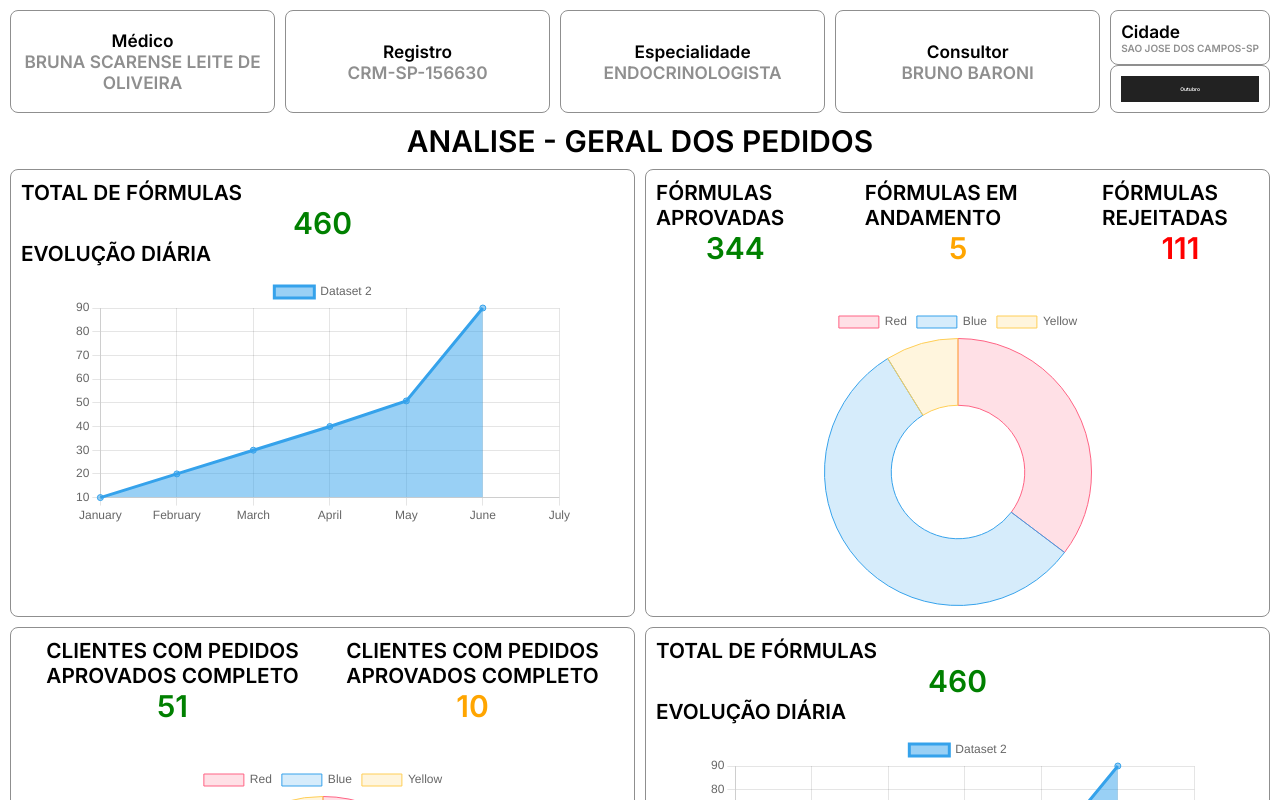
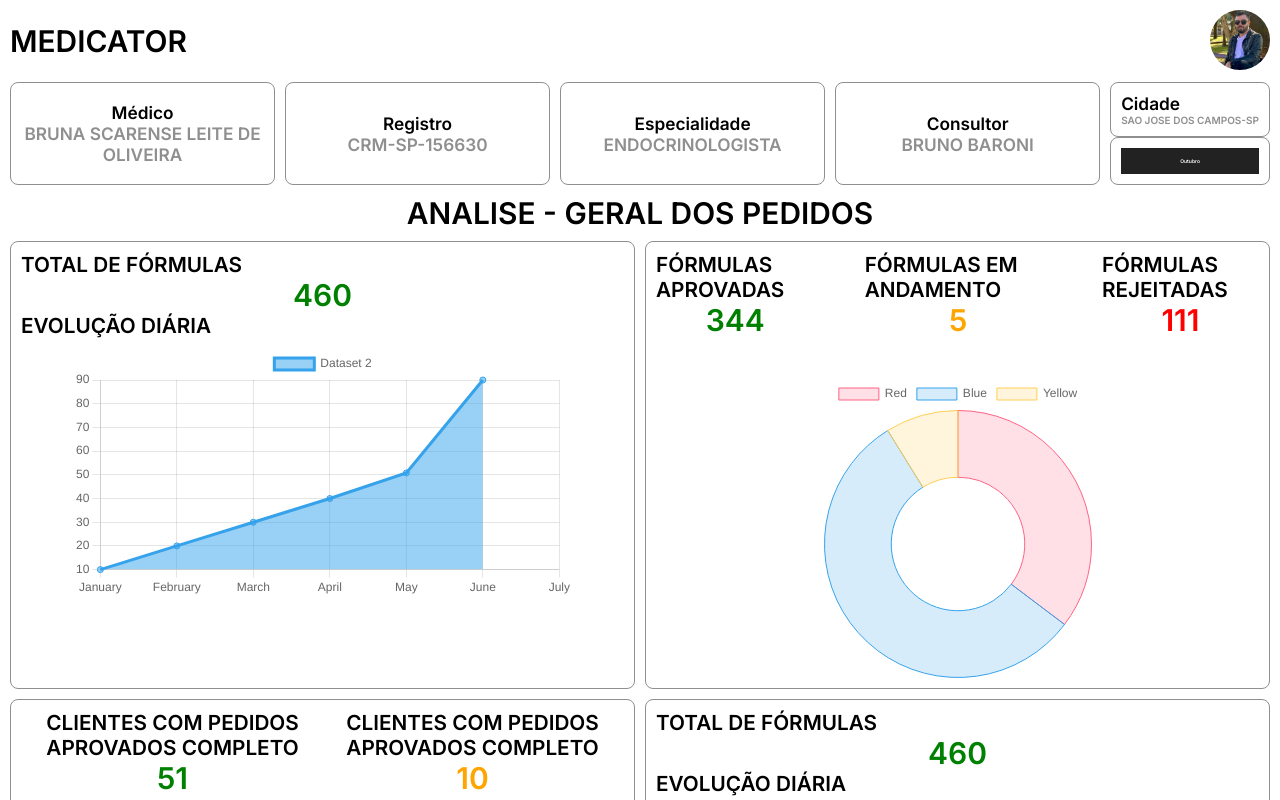
Before and after one commit to auggustus6/medicator-dashboard-nextjs, a Next.js app: page /dashboard in a window 1280 px wide. Shown: the top 800 px of the page. Built offline with nearby package versions, Linux system fonts and the light colour scheme.

Commit message:
feat: navbar

```diff
--- /dev/null
+++ b/src/components/NavBar/Components/DropdownItem/index.tsx
@@ -0,0 +1,17 @@
+import * as Styles from "./styles";
+
+interface DropdownItemProps {
+  img: string;
+  text: string;
+}
+
+const DropdownItem = ({ img, text }: DropdownItemProps) => {
+  return (
+    <Styles.Dropdownitem>
+      <img src={img} />
+      <a href="#">{text}</a>
+    </Styles.Dropdownitem>
+  );
+};
+
+export default DropdownItem;
--- /dev/null
+++ b/src/components/NavBar/Components/DropdownItem/styles.ts
@@ -0,0 +1,18 @@
+import styled from "styled-components";
+
+export const Dropdownitem = styled.li`
+  display: flex;
+  margin: 1rem auto;
+
+  img {
+    max-width: 2rem;
+    margin-right: 1rem;
+    opacity: 0.5;
+    transition: ease-in-out;
+  }
+
+  a {
+    max-width: 10rem;
+    margin-left: 1rem;
+  }
+`;
--- /dev/null
+++ b/src/components/NavBar/index.tsx
@@ -0,0 +1,31 @@
+import { useState } from "react";
+import * as Styles from "./styles";
+import DropdownItem from "./Components/DropdownItem";
+
+const NavBar = () => {
+  const [open, setOpen] = useState(false);
+  return (
+    <Styles.MenuContainer>
+      <h1>MEDICATOR</h1>
+
+      <Styles.MenuTrigger>
+        <img
+          src="/img/eu.png"
+          onClick={() => {
+            setOpen(!open);
+          }}
+        />
+      </Styles.MenuTrigger>
+      {open && (
+        <Styles.DropdownMenu>
+          <h3>Dr.Gustavo</h3>
+          <ul>
+            <DropdownItem img="/img/sign-out.png" text="sair" />
+          </ul>
+        </Styles.DropdownMenu>
+      )}
+    </Styles.MenuContainer>
+  );
+};
+
+export default NavBar;
--- /dev/null
+++ b/src/components/NavBar/styles.ts
@@ -0,0 +1,68 @@
+import styled from "styled-components";
+
+export const MenuContainer = styled.div`
+  display: flex;
+  align-items: center;
+  justify-content: space-between;
+  padding-bottom: 1rem;
+`;
+
+export const MenuTrigger = styled.div`
+  img {
+    height: 6rem;
+    width: 6rem;
+    border-radius: 50%;
+    overflow: hidden;
+    cursor: pointer;
+  }
+`;
+
+export const DropdownMenu = styled.div`
+  position: absolute;
+  background: #fff;
+  top: 10px;
+  right: 100px;
+  border-radius: 8px;
+  padding: 1rem 2rem;
+  width: 20rem;
+  box-shadow: 0px 0px 30px rgba(0, 0, 0, 0.25);
+
+  h3 {
+    text-align: center;
+    padding: 2rem 0;
+    font-weight: 500;
+    font-size: 1.8rem;
+    color: #555;
+    line-height: 1.2rem;
+  }
+
+  span {
+    font-size: 1.4rem;
+    color: #cecece;
+    font-weight: 400;
+  }
+
+  ul li {
+    padding: 1rem 0;
+    border-top: 1px solid rgba(0, 0, 0, 0.05);
+
+    a {
+      font-size: 1.6rem;
+      color: #222;
+      &:hover {
+        color: #8f8f8f;
+      }
+    }
+  }
+
+  &::before {
+    content: "";
+    position: absolute;
+    top: 35px;
+    right: -9px;
+    height: 20px;
+    width: 20px;
+    background: #fff;
+    transform: rotate(45deg);
+  }
+`;
--- a/src/templates/DashboardTemplate/index.tsx
+++ b/src/templates/DashboardTemplate/index.tsx
@@ -4,6 +4,7 @@
 import HeaderDashboard from "../../components/HeaderDashboard";
 
 import * as Styles from "./styles";
+import NavBar from "../../components/NavBar";
 
 const register = {
   nome: "BRUNA SCARENSE LEITE DE OLIVEIRA",
@@ -15,6 +16,7 @@
 const DashboardTemplate = () => {
   return (
     <Styles.ContainerMain>
+      <NavBar />
       <HeaderDashboard data={register} />
       <Title title="ANALISE - GERAL DOS PEDIDOS" />
       <GeneralAnalysisOfOrders />
```
Also changed, not shown: public/img/eu.png (added), public/img/sign-out.png (added).
